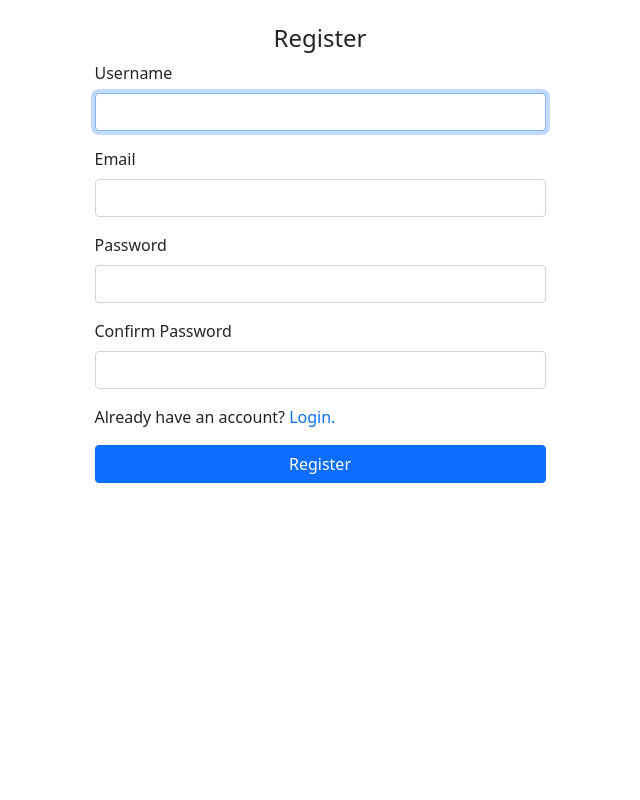
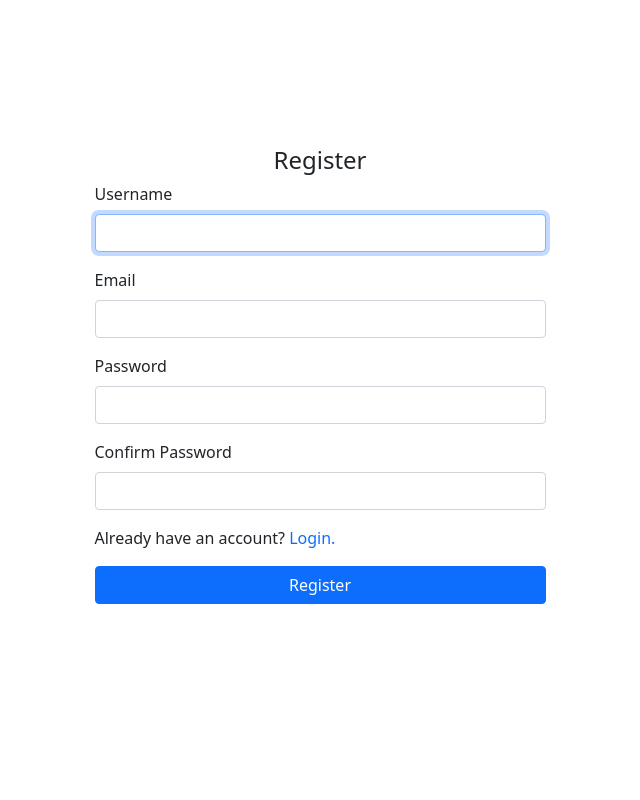
Before and after one commit to purwasadr/capstone, a Django app: page /register in a window 1280 px wide. Shown: the whole page, without its empty margins (320-960 px from the left). Run offline with Django 4.2, Linux system fonts and the light colour scheme; parts of the project's set-up code (start-up, migrations or seed data) failed here and were passed over.

Commit message:
Add flex in container tag

```diff
--- a/classroom/templates/classroom/layout-auth.html
+++ b/classroom/templates/classroom/layout-auth.html
@@ -1,7 +1,7 @@
 {% extends 'classroom/layout.html' %}
 
 {% block layout-body %}
-    <div class="container my-4">
+    <div class="container d-flex flex-column justify-content-center" style="position: absolute; top: 0; bottom: 0; left: 0; right: 0; margin-top: -50px;">
         {% block body %}{% endblock %}
     </div>
 {% endblock layout-body %}
```
